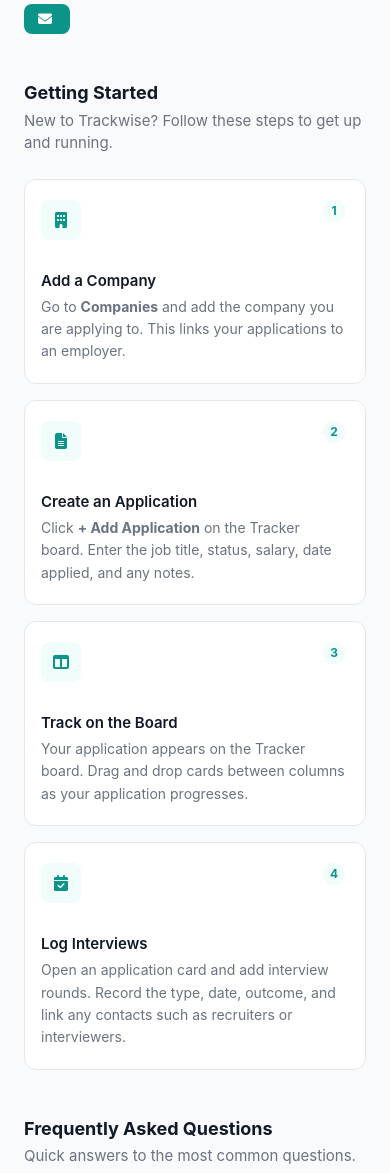
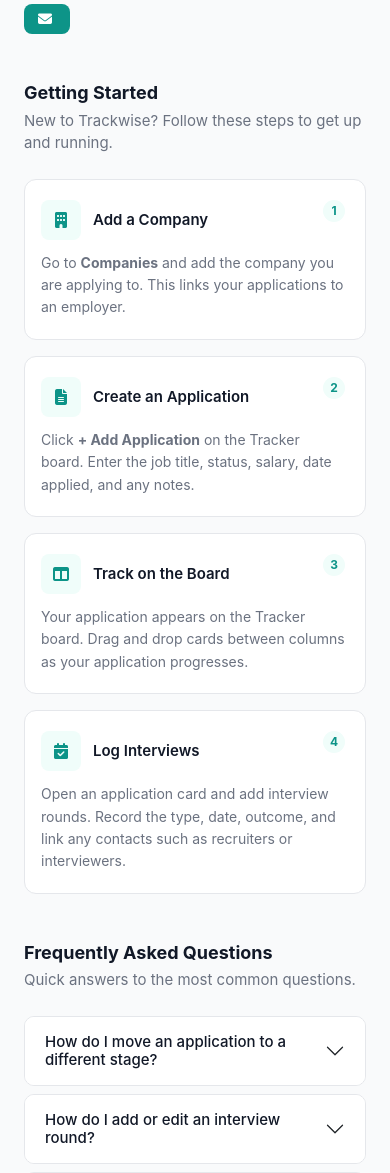
Before and after one commit to gcarravi/job-application-tracker, a Django app: page /help/ in a window 390 px wide. Shown: the part 165-1338 px from the top of the page. Run offline with Django 4.2, Linux system fonts and the light colour scheme; the visitor is signed in with stand-in values (Sample User, id 1).

Commit message:
Fixed some responsive issues

```diff
--- a/static/css/style-analytics.css
+++ b/static/css/style-analytics.css
@@ -149,6 +149,9 @@
     border: 1px solid var(--border);
     border-radius: 0.75rem;
     padding: 1.25rem;
+    display: flex;
+    align-items: center;
+    gap: 1rem;
 }
 
 .an-stat-icon {
@@ -159,7 +162,7 @@
     align-items: center;
     justify-content: center;
     font-size: 1rem;
-    margin-bottom: 0.875rem;
+    flex-shrink: 0;
 }
 
 /* Per-stat colour variants */
--- a/static/css/style-help.css
+++ b/static/css/style-help.css
@@ -97,6 +97,13 @@
     padding: 1.25rem 1.25rem 1.25rem 1rem;
 }
 
+.gs-step-header {
+    display: flex;
+    align-items: center;
+    gap: 0.75rem;
+    margin-bottom: 0.75rem;
+}
+
 .gs-step-icon {
     width: 40px;
     height: 40px;
@@ -105,7 +112,7 @@
     display: flex;
     align-items: center;
     justify-content: center;
-    margin-bottom: 2rem;
+    flex-shrink: 0;
     color: var(--teal);
     font-size: 1rem;
 }
@@ -130,7 +137,7 @@
     font-size: 0.9375rem;
     font-weight: 600;
     color: var(--text-primary);
-    margin-bottom: 0.375rem;
+    margin: 0;
 }
 
 .gs-step-desc {
--- a/tracker/templates/tracker/help.html
+++ b/tracker/templates/tracker/help.html
@@ -42,35 +42,35 @@
 
         <div class="getting-started-grid">
             <div class="gs-step">
-                <div class="gs-step-icon">
-                    <i class="fas fa-building"></i>
+                <div class="gs-step-number">1</div>
+                <div class="gs-step-header">
+                    <div class="gs-step-icon"><i class="fas fa-building"></i></div>
+                    <h3 class="gs-step-title">Add a Company</h3>
                 </div>
-                <div class="gs-step-number">1</div>
-                <h3 class="gs-step-title">Add a Company</h3>
                 <p class="gs-step-desc">Go to <strong>Companies</strong> and add the company you are applying to. This links your applications to an employer.</p>
             </div>
             <div class="gs-step">
-                <div class="gs-step-icon">
-                    <i class="fas fa-file-alt"></i>
+                <div class="gs-step-number">2</div>
+                <div class="gs-step-header">
+                    <div class="gs-step-icon"><i class="fas fa-file-alt"></i></div>
+                    <h3 class="gs-step-title">Create an Application</h3>
                 </div>
-                <div class="gs-step-number">2</div>
-                <h3 class="gs-step-title">Create an Application</h3>
                 <p class="gs-step-desc">Click <strong>+ Add Application</strong> on the Tracker board. Enter the job title, status, salary, date applied, and any notes.</p>
             </div>
             <div class="gs-step">
-                <div class="gs-step-icon">
-                    <i class="fas fa-columns"></i>
+                <div class="gs-step-number">3</div>
+                <div class="gs-step-header">
+                    <div class="gs-step-icon"><i class="fas fa-columns"></i></div>
+                    <h3 class="gs-step-title">Track on the Board</h3>
                 </div>
-                <div class="gs-step-number">3</div>
-                <h3 class="gs-step-title">Track on the Board</h3>
                 <p class="gs-step-desc">Your application appears on the Tracker board. Drag and drop cards between columns as your application progresses.</p>
             </div>
             <div class="gs-step">
-                <div class="gs-step-icon">
-                    <i class="fas fa-calendar-check"></i>
+                <div class="gs-step-number">4</div>
+                <div class="gs-step-header">
+                    <div class="gs-step-icon"><i class="fas fa-calendar-check"></i></div>
+                    <h3 class="gs-step-title">Log Interviews</h3>
                 </div>
-                <div class="gs-step-number">4</div>
-                <h3 class="gs-step-title">Log Interviews</h3>
                 <p class="gs-step-desc">Open an application card and add interview rounds. Record the type, date, outcome, and link any contacts such as recruiters or interviewers.</p>
             </div>
         </div>
```
Also changed, not shown: static/css/style-tracker.css (+5 -6 lines), tracker/templates/tracker/analytics.html (+8 -0 lines), tracker/templates/tracker/contacts.html (+6 -4 lines).
